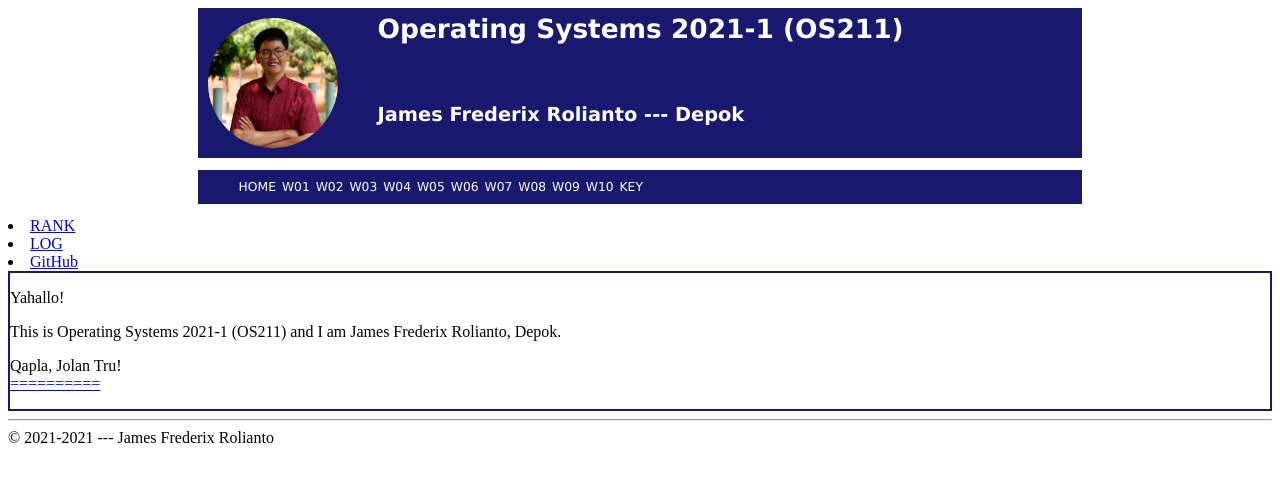
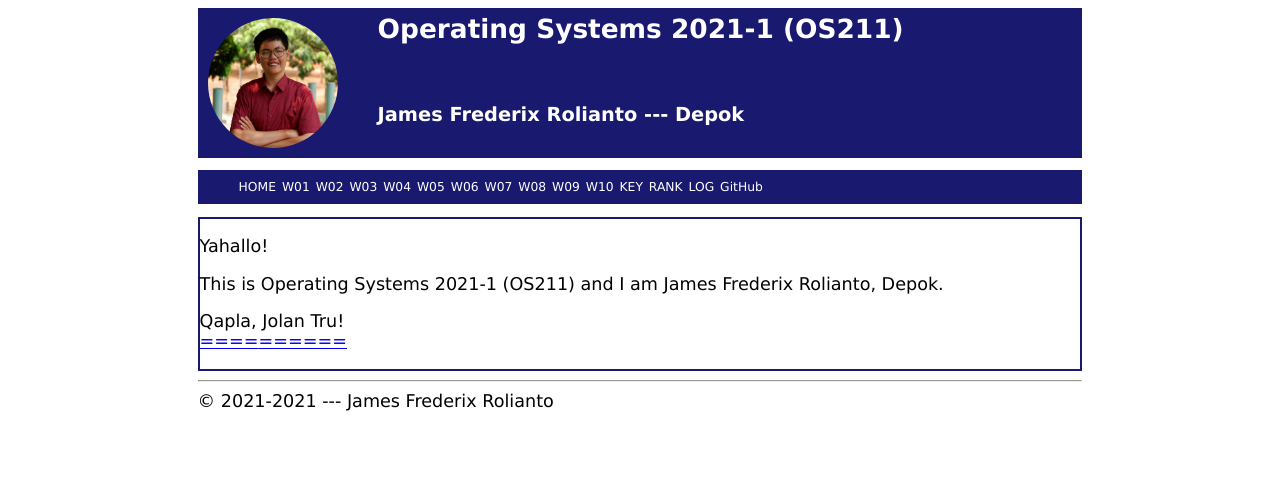
Before and after one commit to SinusCosinusTangen/os211, a Jekyll site: the page built from index.md, in a window 1280 px wide. Shown: the top 482 px of the page. Built offline with Jekyll 4.4.1, drawn with Linux system fonts in a browser that asks for light colours.

Commit message:
Update navbar.html

```diff
--- a/_includes/navbar.html
+++ b/_includes/navbar.html
@@ -15,7 +15,7 @@
     <li class='listitem'><a href='{{ site.baseurl }}/W08/'>W08</a></li>
     <li class='listitem'><a href='{{ site.baseurl }}/W09/'>W09</a></li>
     <li class='listitem'><a href='{{ site.baseurl }}/W10/'>W10</a></li>
-    <li class='listitem'><a href='{{ site.baseurl }}/TXT/mypubkey.txt'>KEY</a></div>
+    <li class='listitem'><a href='{{ site.baseurl }}/TXT/mypubkey.txt'>KEY</a></li>
     <li class='listitem'><a href='{{ site.baseurl }}/TXT/myrank.txt'>RANK</a></li>
     <li class='listitem'><a href='{{ site.baseurl }}/TXT/mylog.txt'>LOG</a></li>
     <li class='listitem'><a href='{{ site.urlgithub }}'>GitHub</a></li>
```
